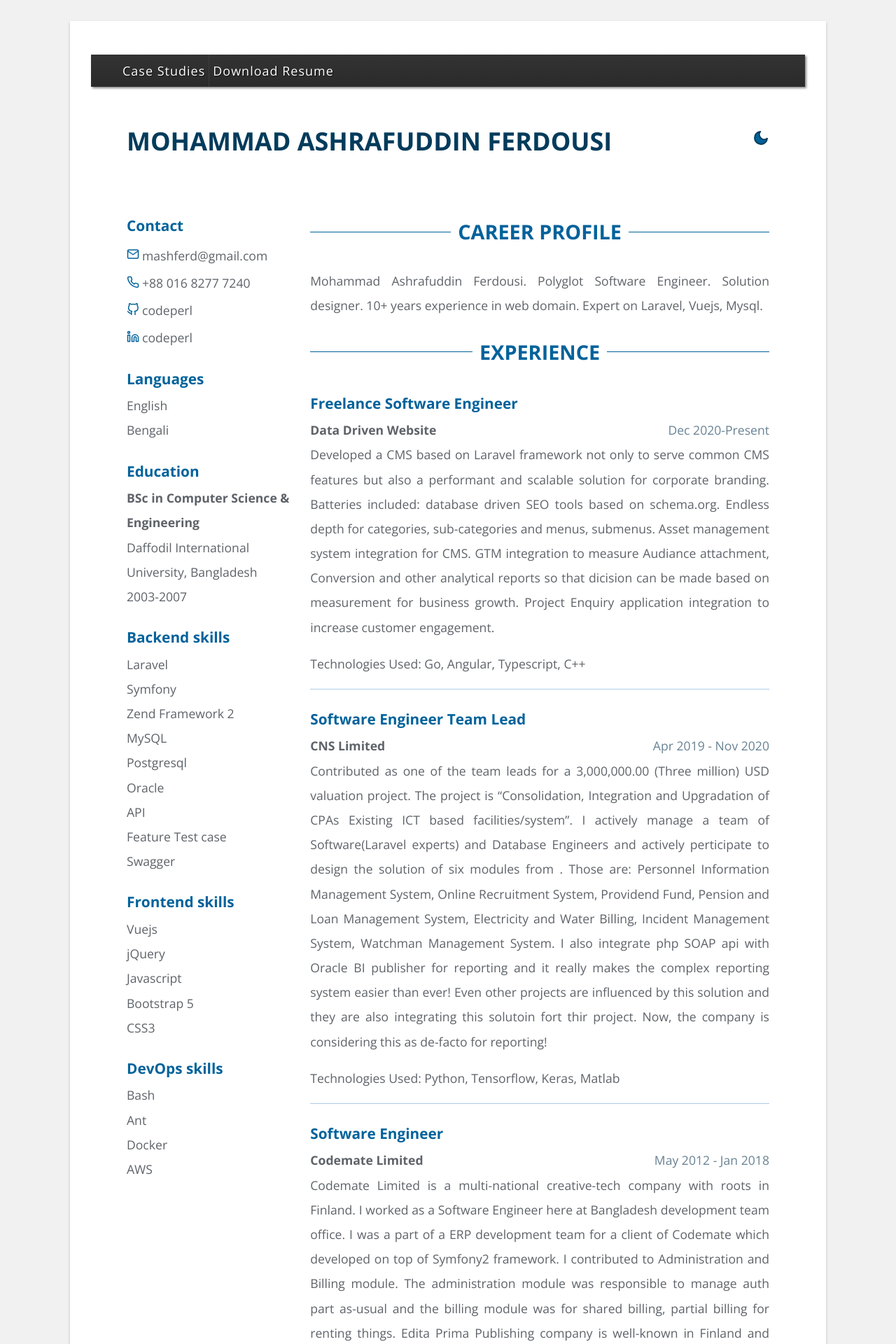
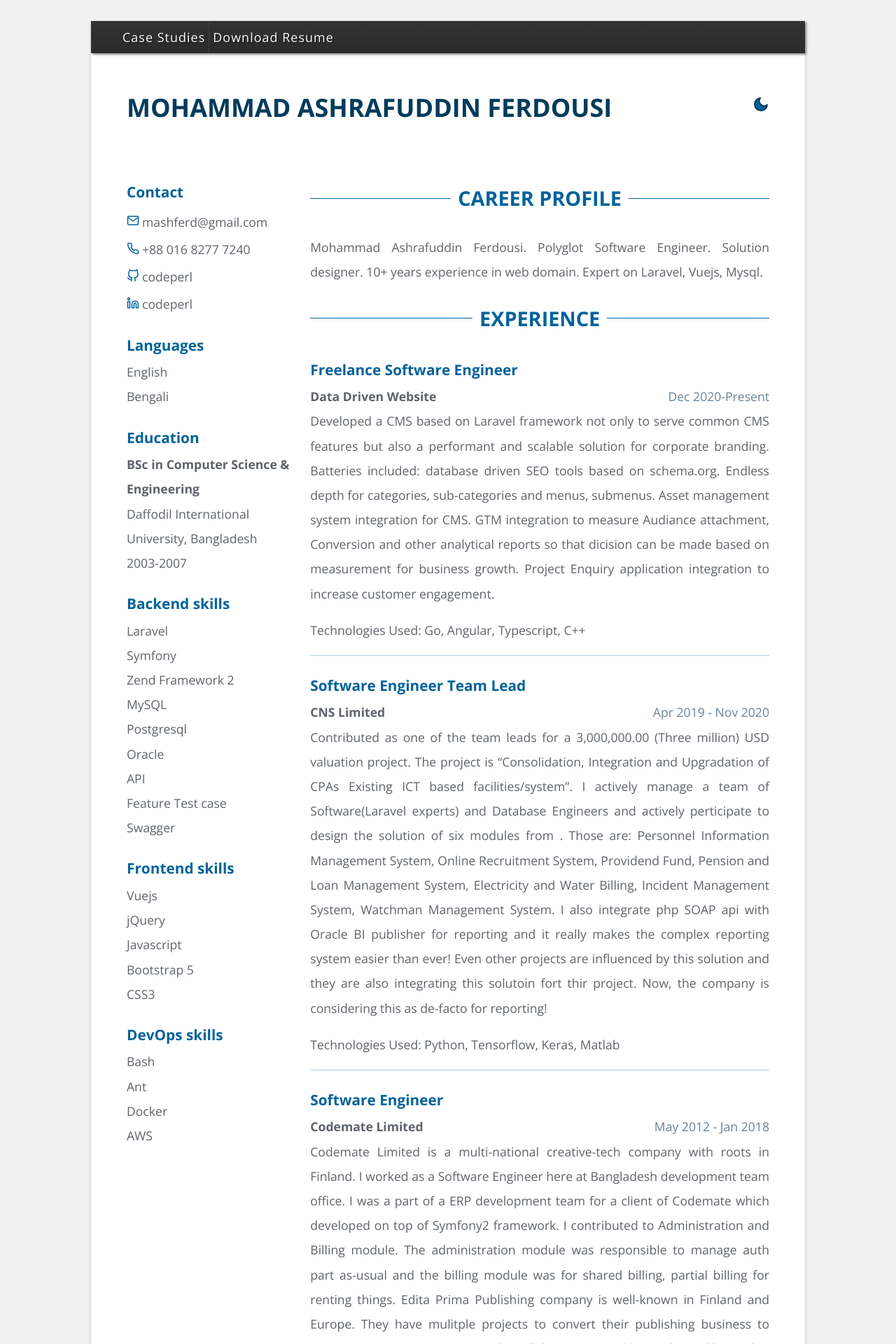
Before and after one commit to codeperl/resume, a Jekyll site: the page built from index.html, in a window 1280 px wide. Shown: the top 1920 px of the page at 70% size. Built offline with Jekyll 4.4.1, drawn with Linux system fonts in a browser that asks for light colours.

```diff
--- a/_sass/_base.scss
+++ b/_sass/_base.scss
@@ -22,7 +22,7 @@ body {
     margin: 0 auto;
     background-color: var(--bg-color-cv);
     box-shadow: 0px 2px 4px rgba(0,0,0,0.2);
-    padding:30px;
+    /*padding:30px;*/
     margin-top:30px;
     margin-bottom: 30px;
     .container-block {
```
